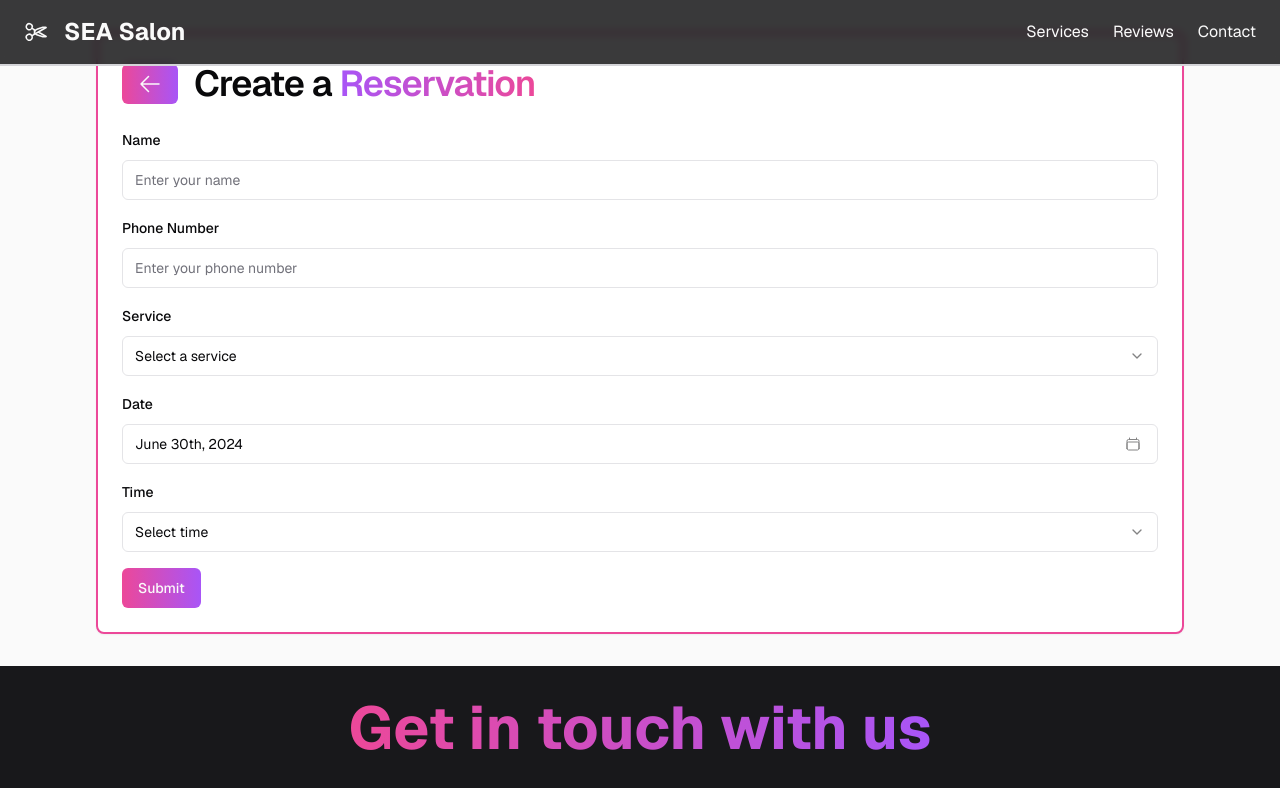
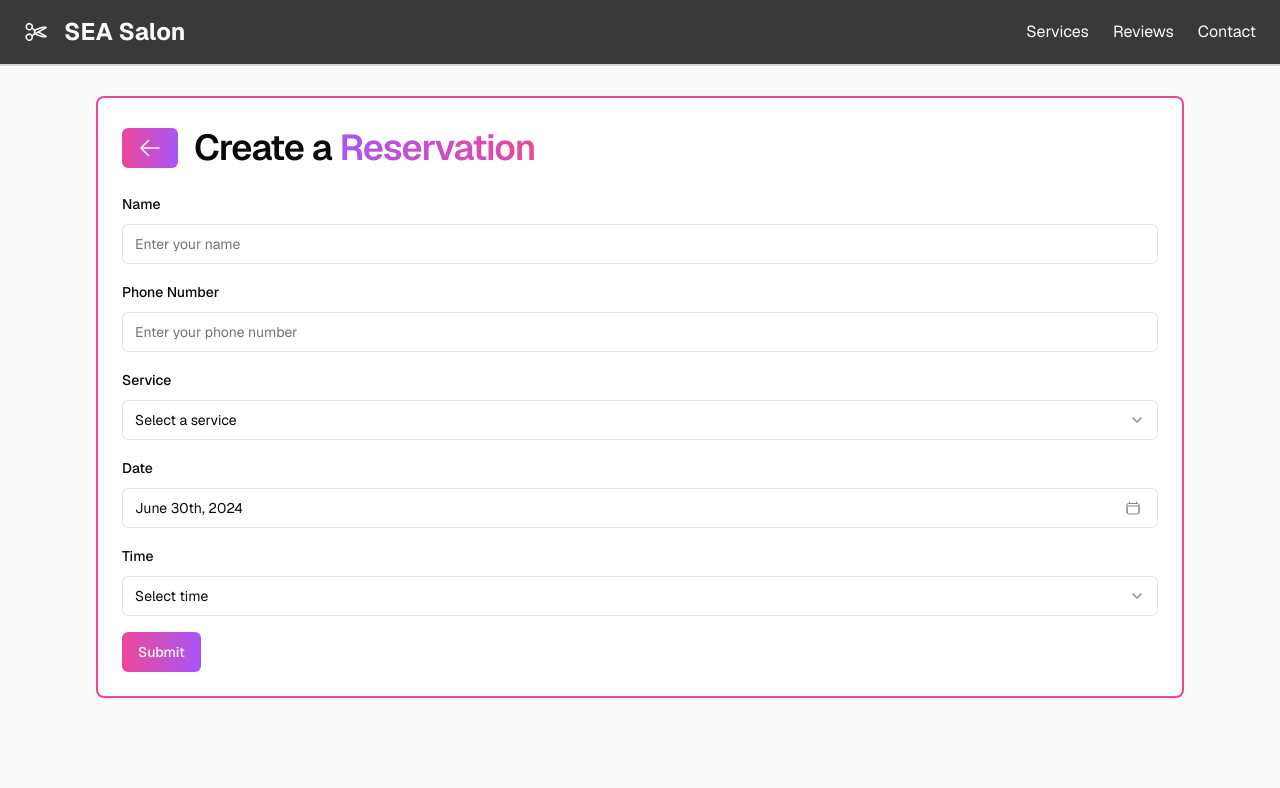
Before and after one commit to ausathdzil/sea-salon, a Next.js app: page /reservations/create in a window 1280 px wide. Shown: the top 788 px of the page. Built offline with nearby package versions, Linux system fonts and the light colour scheme.

Commit message:
fix: Fix create reservation page y padding

```diff
--- a/app/reservations/create/page.tsx
+++ b/app/reservations/create/page.tsx
@@ -88,7 +88,7 @@ export default function ReviewForm() {
   }
 
   return (
-    <div className="bg-zinc-50 text-zinc-950 py-8 sm:px-24 flex flex-col justify-center w-full items-center gap-4">
+    <div className="bg-zinc-50 text-zinc-950 py-24 sm:px-24 flex flex-col justify-center w-full items-center gap-4">
       <Card className="lg:w-full border-2 border-pink-500">
         <CardHeader className="flex flex-row gap-4 justify-start items-end">
           <Button>
```
